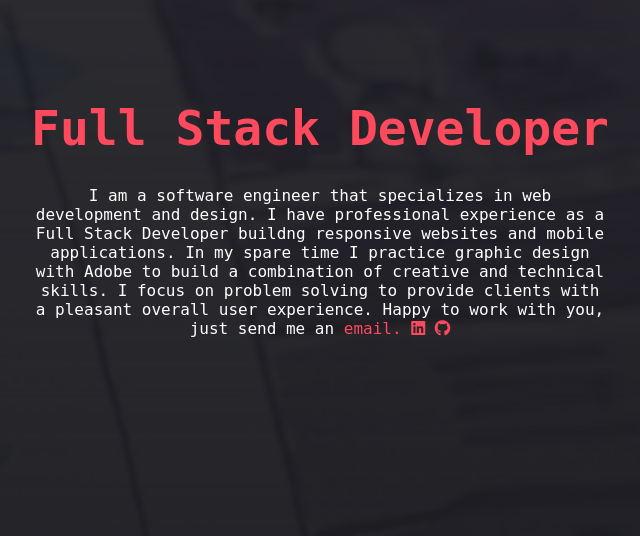
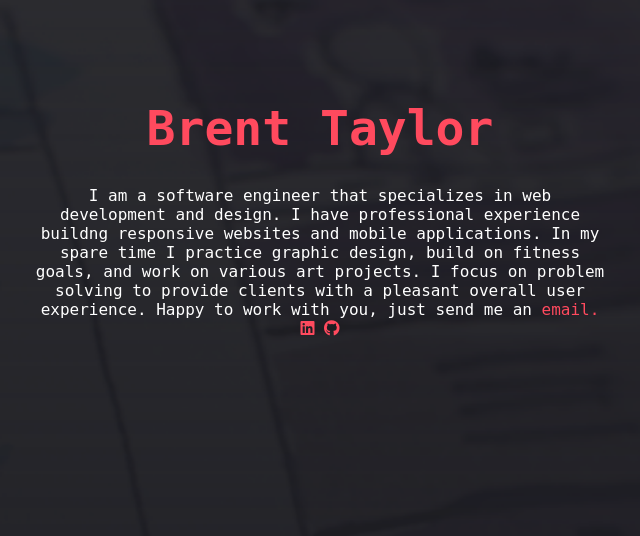
Before and after one commit to Brent253/Brent253.github.io, a PHP site: page / in a window 1280 px wide. Shown: the part 100-636 px from the top of the page, without its empty margins (320-960 px from the left). Run offline with PHP 8.4, Linux system fonts and the light colour scheme; some libraries are stand-ins or nearby versions.

Commit message:
Updated home page

```diff
--- a/index.html
+++ b/index.html
@@ -34,8 +34,8 @@
 
 
         <header class="header">
-            <h1 style="color: #FF4A5E;">Full Stack Developer</h1>
-            <p>I am a software engineer that specializes in web development and design. I have professional experience as a Full Stack Developer buildng responsive websites and mobile applications. In my spare time I practice graphic design with Adobe to build a combination of creative and technical skills. I focus on problem solving to provide clients with a pleasant overall user experience.
+            <h1 style="color: #FF4A5E;">Brent Taylor</h1>
+            <p>I am a software engineer that specializes in web development and design. I have professional experience buildng responsive websites and mobile applications. In my spare time I practice graphic design, build on fitness goals, and work on various art projects. I focus on problem solving to provide clients with a pleasant overall user experience.
                 Happy to work with you, just send me an <a href="mailto:brent4994@hotmail.com?Subject=Hello%20again" target="_top">email.</a>
                     <a href="https://www.linkedin.com/in/brenttaylor253/">
                    <i class="fab fa-linkedin"></i>
--- a/main.css
+++ b/main.css
@@ -279,6 +279,7 @@ img:hover {
 
 }
 
+
 /***Customized scrollbar***/
 
 /* width */
```
